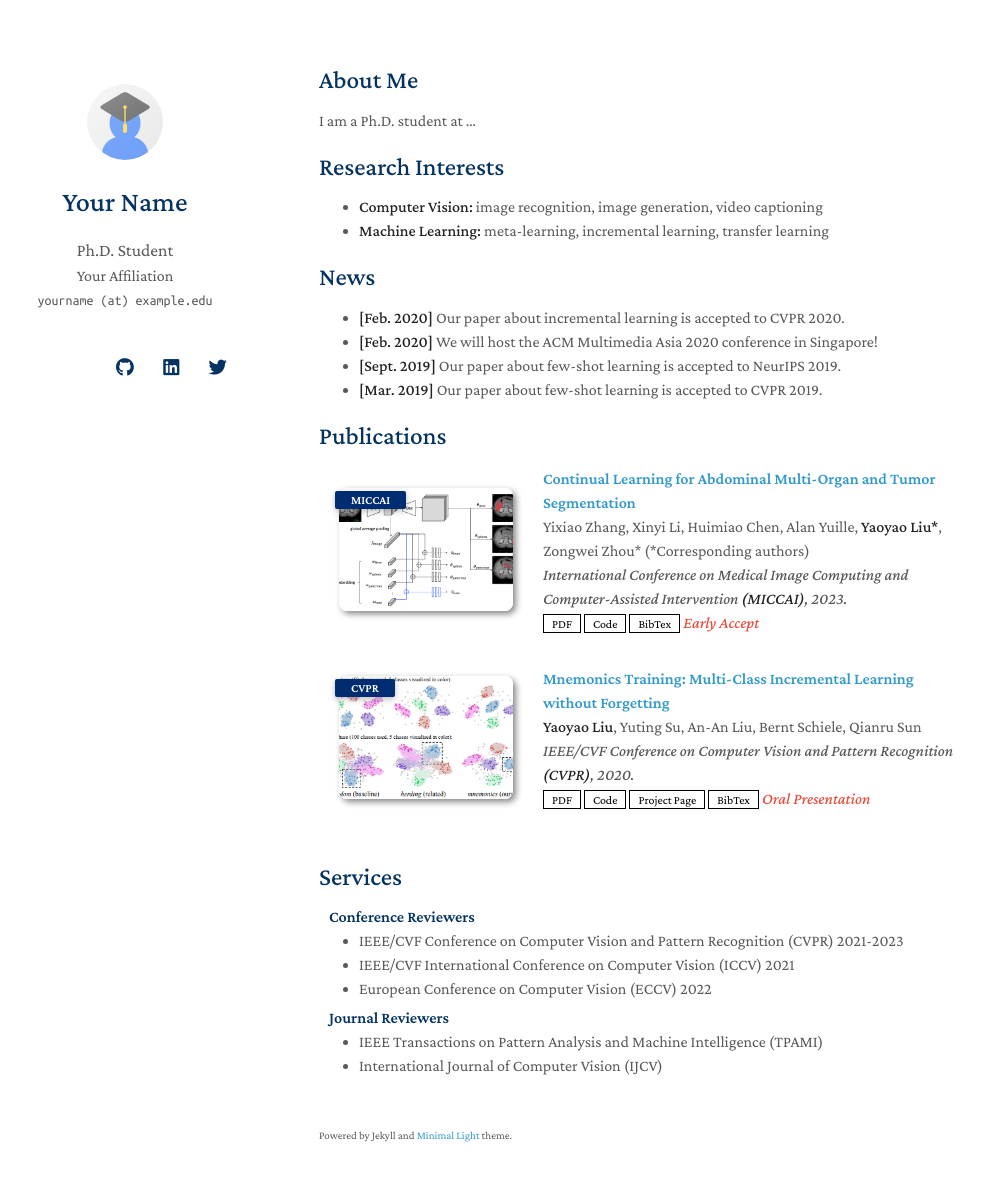
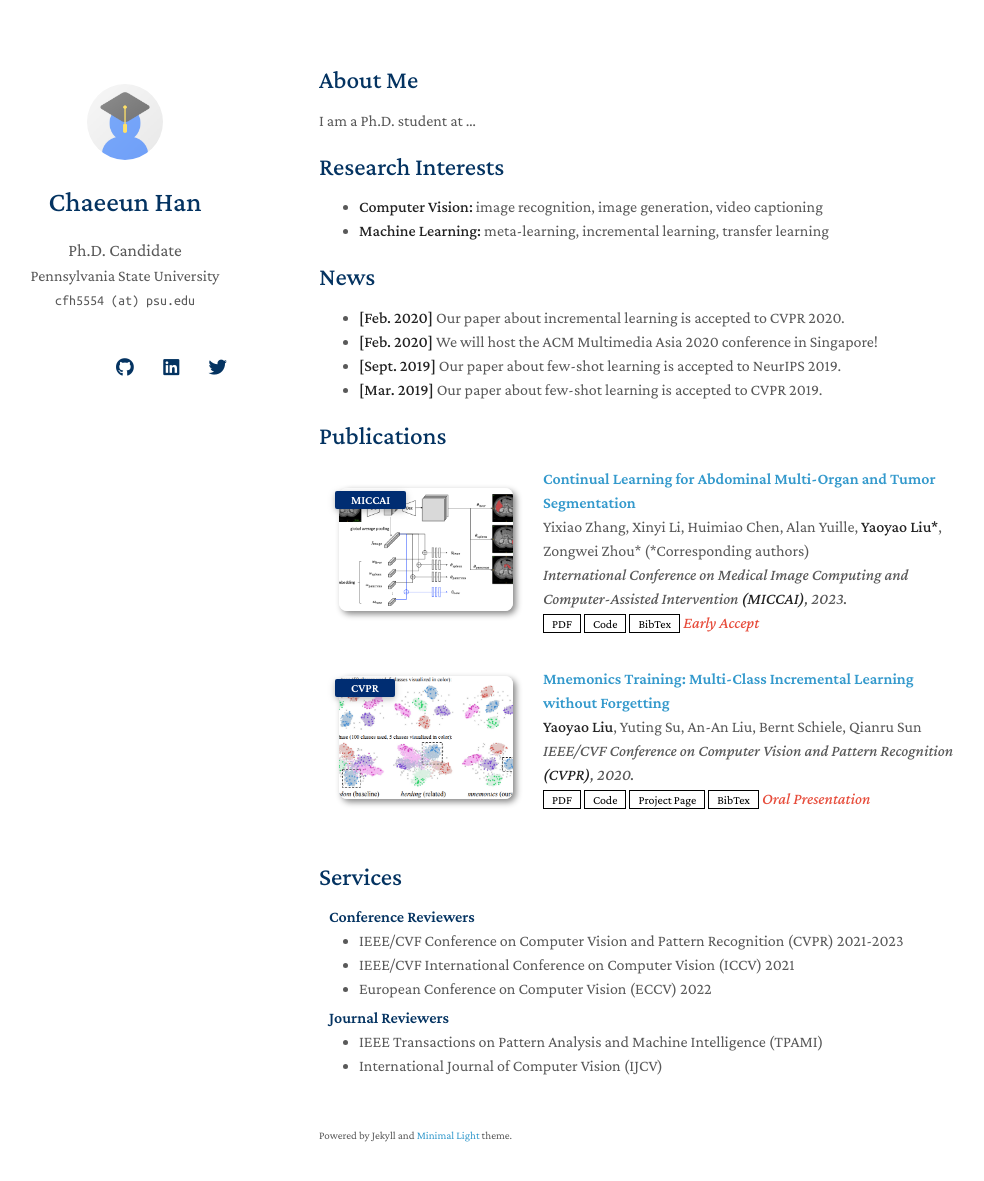
Before and after one commit to chaeeun-h/chaeeun-h.github.io, a Jekyll site: the page built from index.md, in a window 1280 px wide and 1216 px high. Shown: the top 1181 px of the window, without its empty margins (151-1135 px from the left). Built offline with Jekyll 4.4.1, drawn with Linux system fonts in a browser that asks for light colours; nearby versions of some CDN libraries; a style sheet for code colours, icons or effects is not loaded; our own code applies the rules of GitHub Pages for plain Markdown files.

Commit message:
Update _config.yml

```diff
--- a/_config.yml
+++ b/_config.yml
@@ -1,22 +1,22 @@
 # Basic Information
-title: Your Name
-position: Ph.D. Student
-affiliation: Your Affiliation
-email: yourname (at) example.edu
+title: Chaeeun Han
+position: Ph.D. Candidate
+affiliation: Pennsylvania State University
+email: cfh5554 (at) psu.edu
 
 # Search Engine Optimization (SEO)
 # The following information is used to improve the website traffic from search engines, e.g., Google.
 keywords: minimal light
 description: The Minimal Light is a simple and elegant jekyll theme for academic personal homepage.
-canonical: https://minimal-light-theme.yliu.me/
+canonical: https://chaeeun-h.github.io
 
 # Links
 # If you don't need one of them, you may delete the corresponding line.
-google_scholar: https://scholar.google.com/
+google_scholar: https://scholar.google.com/citations?user=SZe3Kd8AAAAJ&hl=en
 cv_link: assets/files/curriculum_vitae.pdf
-github_link: https://github.com/
-linkedin: https://www.linkedin.com/
-twitter: https://twitter.com/
+github_link: https://github.com/chaeeun-h
+linkedin: https://www.linkedin.com/in/chaeeun-han-b89a611b2/
+twitter: https://x.com/chae_kit_out
 
 # Images (e.g., your profile picture and your website's favicon)
 # "favicon" and "favicon_dark" are used for the light and dark modes, respectively.
@@ -38,7 +38,7 @@ font: "Serif" # or "Sans Serif"
 
 # Google Analytics ID
 # Please remove this if you don't use Google Analytics
-google_analytics: UA-111540567-4
+# google_analytics: UA-111540567-4
 
 # Use this project as a remote theme for GitHub Pages
 # See the guide here: https://docs.github.com/en/pages/setting-up-a-github-pages-site-with-jekyll/adding-a-theme-to-your-github-pages-site-using-jekyll
```
